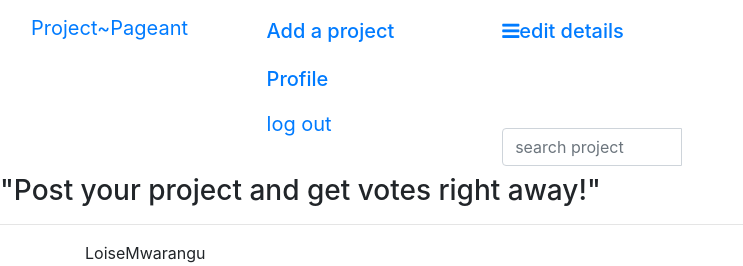
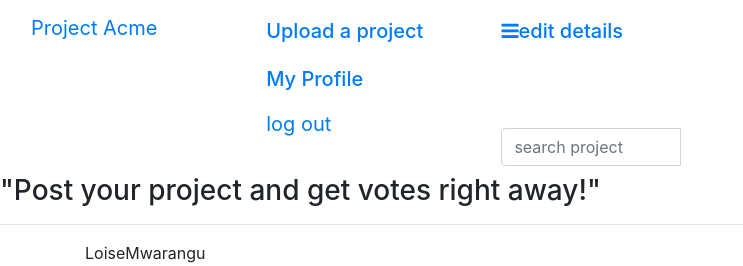
Before and after one commit to LoiseMwarangu/projects, a Django app: template apply/templates/profile.html in a window 1280 px wide. Shown: the top 266 px of the page, without its empty margins (0-743 px from the left). Run offline with Django 3.2, Linux system fonts and the light colour scheme; the template is opened without the code that fills it: values that come from a table or form of the project are taken from there, others are empty; a user stored in the database is signed in; data comes from the database, SQL or seed files in the repository; both versions use the stored data as it was after the commit; parts of the project's set-up code (start-up, migrations or seed data) failed here and were passed over; some libraries are stand-ins or nearby versions.

Commit message:
added edit profile and loaded bootstrap

```diff
--- a/apply/models.py
+++ b/apply/models.py
@@ -1,5 +1,4 @@
 from django.db import models
-from tinymce.models import HTMLField
 from django.core.validators import URLValidator
 from django.contrib.auth.models import User
 
--- a/apply/templates/base.html
+++ b/apply/templates/base.html
@@ -7,9 +7,9 @@
     <meta charset="utf-8">
     <link href="{% static 'css/base.css' %}" rel="stylesheet">
     {% if title %}
-    <title>project-pageant{{title}}</title>
+    <title>PROJECT ACME{{title}}</title>
     {% else %}
-    <title>project-pageant</title>
+    <title>PROJECT ACME</title>
     {% endif %}
     {% block styles %}
     {% bootstrap_css %}
--- a/apply/templates/navbar.html
+++ b/apply/templates/navbar.html
@@ -18,16 +18,16 @@
         <div class="container-fluid">
             <div class="row">
                 <div class="col-md-4">
-                    <a class="navbar-brand" href="{% url 'indexPage' %}"> <span class="logo">Project~Pageant</span></a>
+                    <a class="navbar-brand" href="{% url 'indexPage' %}"> <span class="logo">Project Acme</span></a>
                 </div>
                 <div class="col-md-4" class="navbar navbar-right">
                     {% if user.is_authenticated %}
-                    <span><h2><a id="nav-link" class="navbar-brand" href="{% url 'new-project' %}">Add a project</a></h2></span>
-                    <span><h2><a id="nav-link" class="navbar-brand" href="{% url 'Profile' %}">Profile</a></h2></span>
+                    <span><h2><a id="nav-link" class="navbar-brand" href="{% url 'new-project' %}">Upload a project</a></h2></span>
+                    <span><h2><a id="nav-link" class="navbar-brand" href="{% url 'Profile' %}">My Profile</a></h2></span>
                     <a id="nav-link" class="navbar-brand" href="/logout/">log out</a>
                     {% else %}
                     <li>
-                        <a class="navbar-brand" href="/accounts/login" style="color:black;">login</a>
+                        <a class="navbar-brand" href="/accounts/login">login</a>
                     </li>
 
                     {% endif %}
--- a/apply/templates/profile.html
+++ b/apply/templates/profile.html
@@ -1,5 +1,5 @@
 {% extends 'base.html' %}
-{% load bootstrap3 %}
+{% load bootstrap4 %}
 {% load static %}
 {% load staticfiles %}
 
--- a/apply/templates/vote.html
+++ b/apply/templates/vote.html
@@ -32,7 +32,8 @@
 
     {% block scripts %}
     <script src="https://ajax.googleapis.com/ajax/libs/jquery/3.2.1/jquery.min.js"></script>
-    {% bootstrap_javascript %}{% endblock %}
+    {% bootstrap_javascript %}
+    {% endblock %}
 
 </body>
 
--- a/apply/tests.py
+++ b/apply/tests.py
@@ -40,9 +40,6 @@ class ProjectTestClass(TestCase):
         self.assertEqual(len(Review.objects.all()), 0)
 
 
-
-
-
 class ProfileTestClass(TestCase):
     # Set up method
     def setUp(self):
--- a/apply/urls.py
+++ b/apply/urls.py
@@ -12,6 +12,7 @@ urlpatterns=[
     url(r'^search/', views.search_results, name='search_results'),
     url(r'^project-detail/(\d+)',views.search_project,name = 'project-detail'),
     url(r'^project-vote/(\d+)',views.vote_project,name = 'project-vote'),
+    url(r'^logout/$', views.logout, {"next_page": '/'}),
 
 ]
 if settings.DEBUG:
--- a/award/settings.py
+++ b/award/settings.py
@@ -38,9 +38,9 @@ ALLOWED_HOSTS = config('ALLOWED_HOSTS', cast=Csv())
 INSTALLED_APPS = [
     'apply',
     'bootstrap4',
+    'registration',
     'django.contrib.admin',
     'django.contrib.auth',
-    'tinymce',
     'django.contrib.contenttypes',
     'django.contrib.sessions',
     'django.contrib.messages',
--- a/award/urls.py
+++ b/award/urls.py
@@ -22,5 +22,4 @@ urlpatterns = [
     url(r'^admin/', admin.site.urls),
     url(r'^',include('apply.urls')),
     url(r'^accounts/', include('registration.backends.simple.urls')),
-    url(r'^tinymce/', include('tinymce.urls')),
 ]
--- a/requirements.txt
+++ b/requirements.txt
@@ -7,6 +7,7 @@ django-bootstrap4==0.0.7
 django-crispy-forms==1.7.2
 django-heroku==0.3.1
 django-registration==2.4.1
+django-tinymce==2.8.0
 gunicorn==19.9.0
 Pillow==5.4.1
 psycopg2==2.7.7
```
Also changed, not shown: db.sqlite3, 1 other file.
